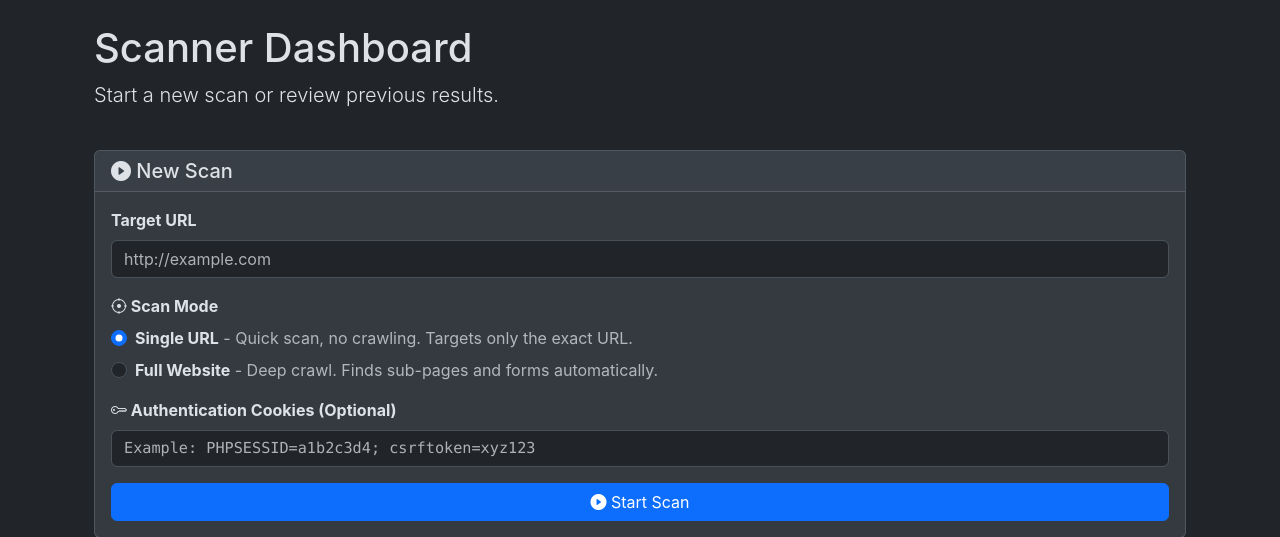
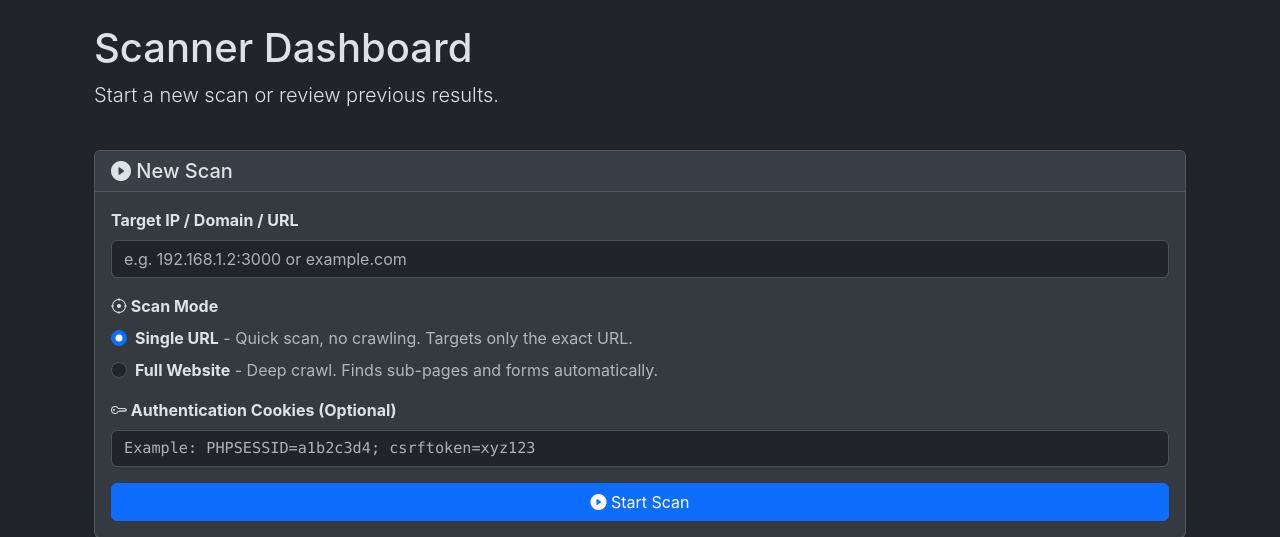
Before and after one commit to HaruShinono/Filin-Scanner, a Flask app: page / in a window 1280 px wide. Shown: the part 57-594 px from the top of the page. Run offline with Flask 3, Linux system fonts and the light colour scheme.

Commit message:
fix dboard
Signed-off-by: HaruShinono <harushinono@gmail.com>

```diff
--- a/templates/dashboard.html
+++ b/templates/dashboard.html
@@ -21,11 +21,11 @@
         <div class="card-body">
             <form action="{{ url_for('main.new_scan') }}" method="POST">
                 <div class="mb-3">
-                    <label for="target_url" class="form-label fw-bold">Target URL</label>
-                    <input type="url" class="form-control" id="target_url" name="target_url" placeholder="http://example.com" required>
+                    <label for="target_url" class="form-label fw-bold">Target IP / Domain / URL</label>
+                    <!-- Đã thay đổi type="url" thành type="text" để cho phép nhập IP thô -->
+                    <input type="text" class="form-control" id="target_url" name="target_url" placeholder="e.g. 192.168.1.2:3000 or example.com" required>
                 </div>
 
-                <!-- [MỚI] CHỌN CHẾ ĐỘ QUÉT -->
                 <div class="mb-3">
                     <label class="form-label fw-bold"><i class="bi bi-crosshair"></i> Scan Mode</label>
                     <div class="form-check">
```
